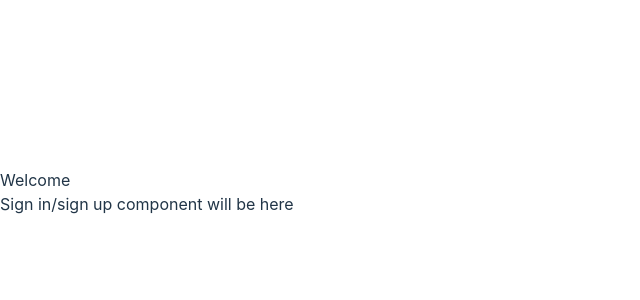
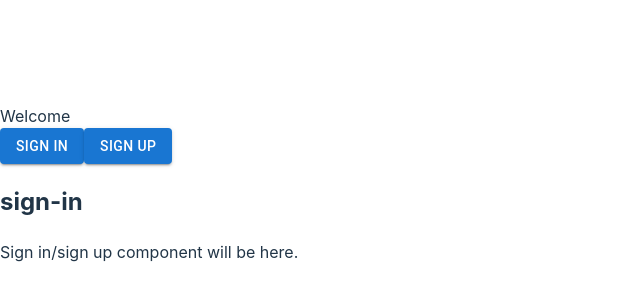
Before and after one commit to AntonSokolovsky/graphiql-app, a React (Vite) app: page /sign-in in a window 1280 px wide. Shown: the part 208-508 px from the top of the page, without its empty margins (0-640 px from the left). Built offline with nearby package versions, Linux system fonts and the light colour scheme.

Commit message:
feat: implement private route for /main

```diff
--- a/src/ErrorPage.tsx
+++ b/src/ErrorPage.tsx
@@ -1,8 +1,14 @@
+import { Button } from '@mui/material';
 import React from 'react';
-import { isRouteErrorResponse, useRouteError } from 'react-router-dom';
+import {
+  isRouteErrorResponse,
+  useNavigate,
+  useRouteError,
+} from 'react-router-dom';
 
 export default function ErrorPage() {
   const error: unknown = useRouteError();
+  const navigate = useNavigate();
 
   if (isRouteErrorResponse(error)) {
     return (
@@ -14,6 +20,11 @@ export default function ErrorPage() {
             {error.status}: {error.statusText}
           </i>
         </p>
+        <p>
+          <Button variant="contained" onClick={() => navigate(-1)}>
+            Go back
+          </Button>
+        </p>
       </div>
     );
   } else {
--- a/src/SignIn.tsx
+++ b/src/SignIn.tsx
@@ -1,9 +1,17 @@
-function SignIn() {
+import { FC } from 'react';
+
+type TSignInProps = {
+  action: string;
+};
+
+const SignIn: FC<TSignInProps> = ({ action }): React.JSX.Element => {
   return (
     <>
-      <div>Sign in/sign up component will be here</div>
+      <div>
+        <h2>{action}</h2> <p>Sign in/sign up component will be here.</p>
+      </div>
     </>
   );
-}
+};
 
 export default SignIn;
--- a/src/Welcome.tsx
+++ b/src/Welcome.tsx
@@ -1,9 +1,18 @@
-import { Outlet } from 'react-router-dom';
+import { Button } from '@mui/material';
+import { Link, Outlet } from 'react-router-dom';
 
 function Welcome() {
   return (
     <>
       <div>Welcome</div>
+
+      <Link to="sign-in">
+        <Button variant="contained">Sign In</Button>
+      </Link>
+      <Link to="sign-up">
+        <Button variant="contained">Sign Up</Button>
+      </Link>
+
       <Outlet />
     </>
   );
--- /dev/null
+++ b/src/components/PrivateRoute.tsx
@@ -0,0 +1,20 @@
+import React, { FC, ReactNode, useState } from 'react';
+import { Navigate } from 'react-router-dom';
+
+type TPrivateRouteProps = {
+  component: () => ReactNode;
+};
+
+const PrivateRoute: FC<TPrivateRouteProps> = ({
+  component: Component,
+  ...props
+}) => {
+  // Add your authentication logic here
+  const [isAuthenticated] = useState(false);
+  return isAuthenticated ? (
+    <Component {...props} />
+  ) : (
+    <Navigate to="/" replace />
+  );
+};
+export default PrivateRoute;
```
Also changed, not shown: src/main.tsx (+7 -2 lines).
